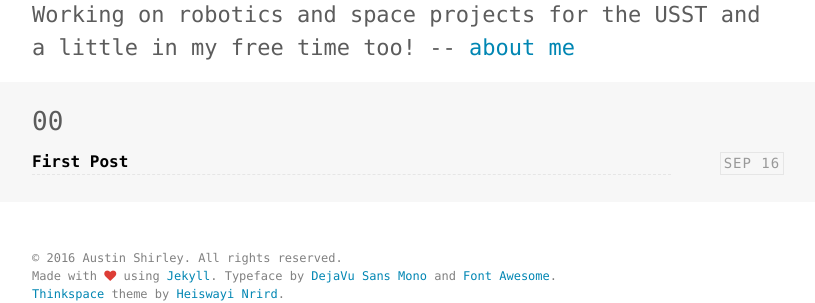
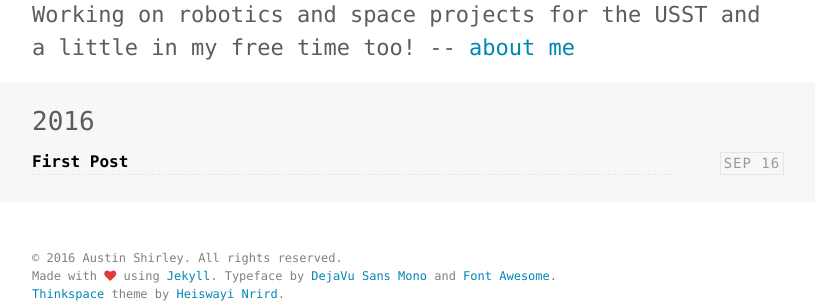
Before and after one commit to ausshir/ausshir.github.io, a Jekyll site: the page built from index.html, in a window 1280 px wide. Shown: the part 151-454 px from the top of the page, without its empty margins (232-1047 px from the left). Built offline with Jekyll 4.4.1, drawn with Linux system fonts in a browser that asks for light colours.

Commit message:
Reverted changes

```diff
--- a/index.html
+++ b/index.html
@@ -9,7 +9,7 @@
   <div class="container">
     {% for post in site.posts %}
       {% unless post.next %}
-        <h2 class="category-title">{{ post.date | date: '%M' }}</h2>
+        <h2 class="category-title">{{ post.date | date: '%Y' }}</h2>
       {% else %}
         {% capture year %}{{ post.date | date: '%Y' }}{% endcapture %}
         {% capture nyear %}{{ post.next.date | date: '%Y' }}{% endcapture %}
```
